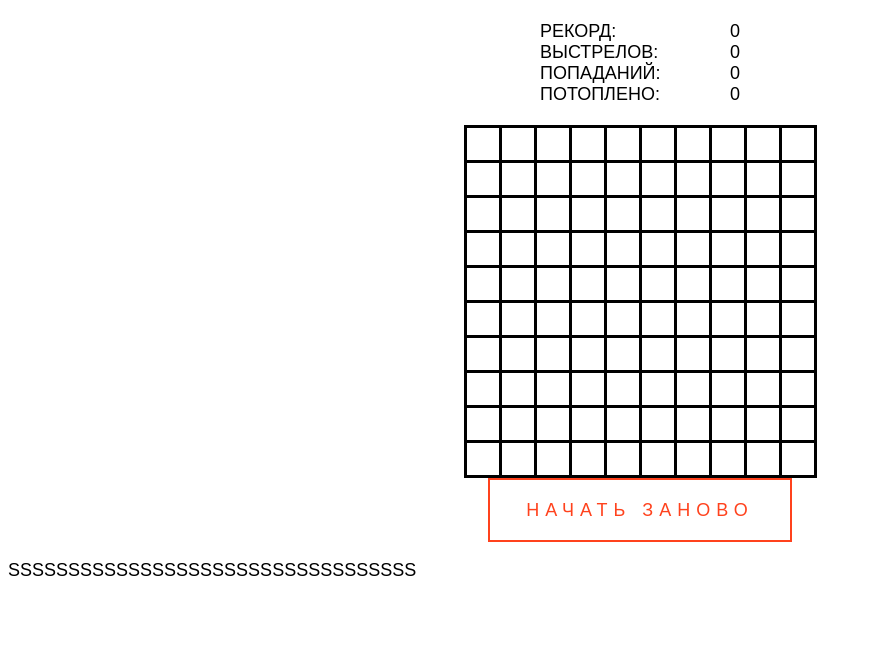
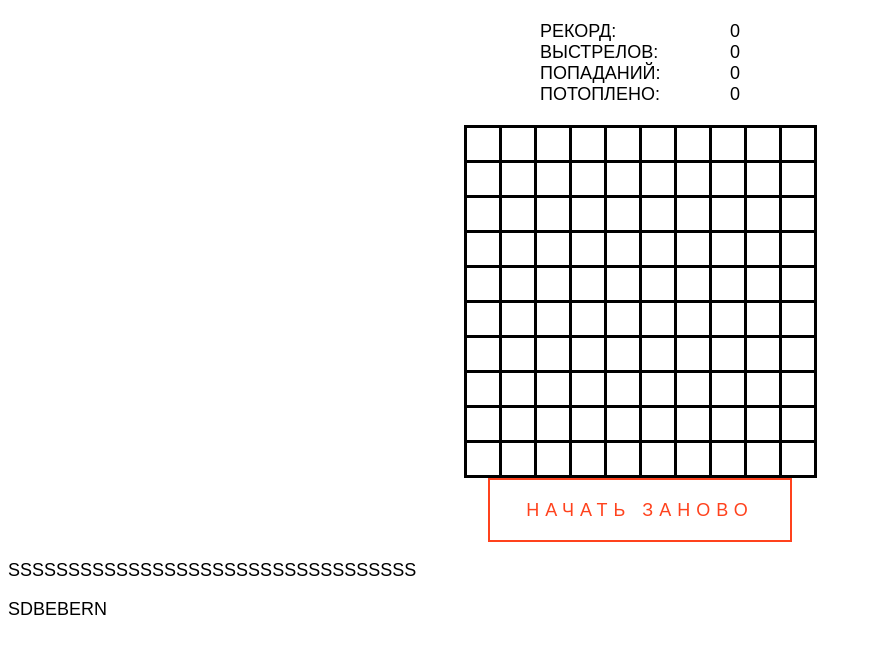
Before and after one commit to BisleyDev/Sea_war, a plain HTML site: page index.html in a window 1280 px wide. Shown: the part 98-752 px from the top of the page, without its empty margins (0-871 px from the left). Drawn offline with Linux system fonts and the light colour scheme.

Commit message:
Update index.html

```diff
--- a/index.html
+++ b/index.html
@@ -170,6 +170,7 @@ dev
         </a>
     </main>
     <p>ssssssssssssssssssssssssssssssssss</p>
+    <p>sdbebern</p>
 </body>
 
 </html>
```
